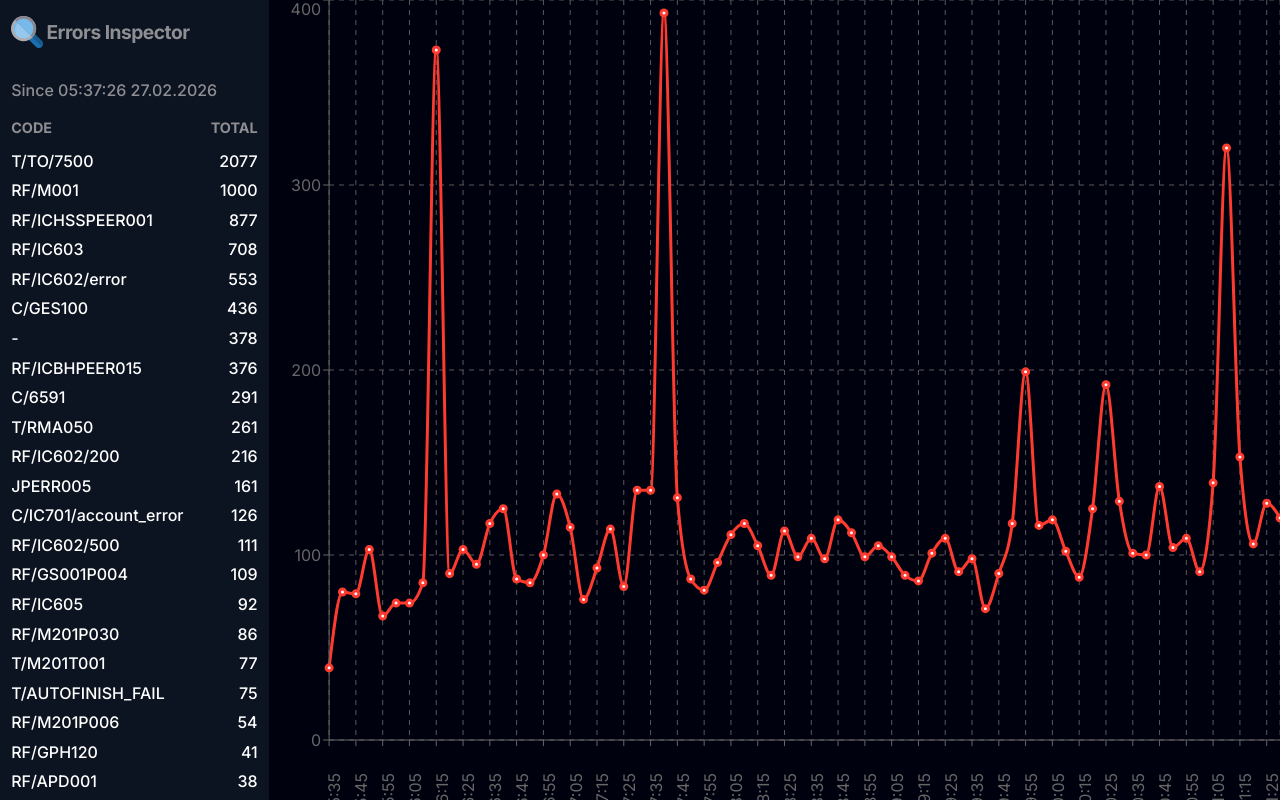
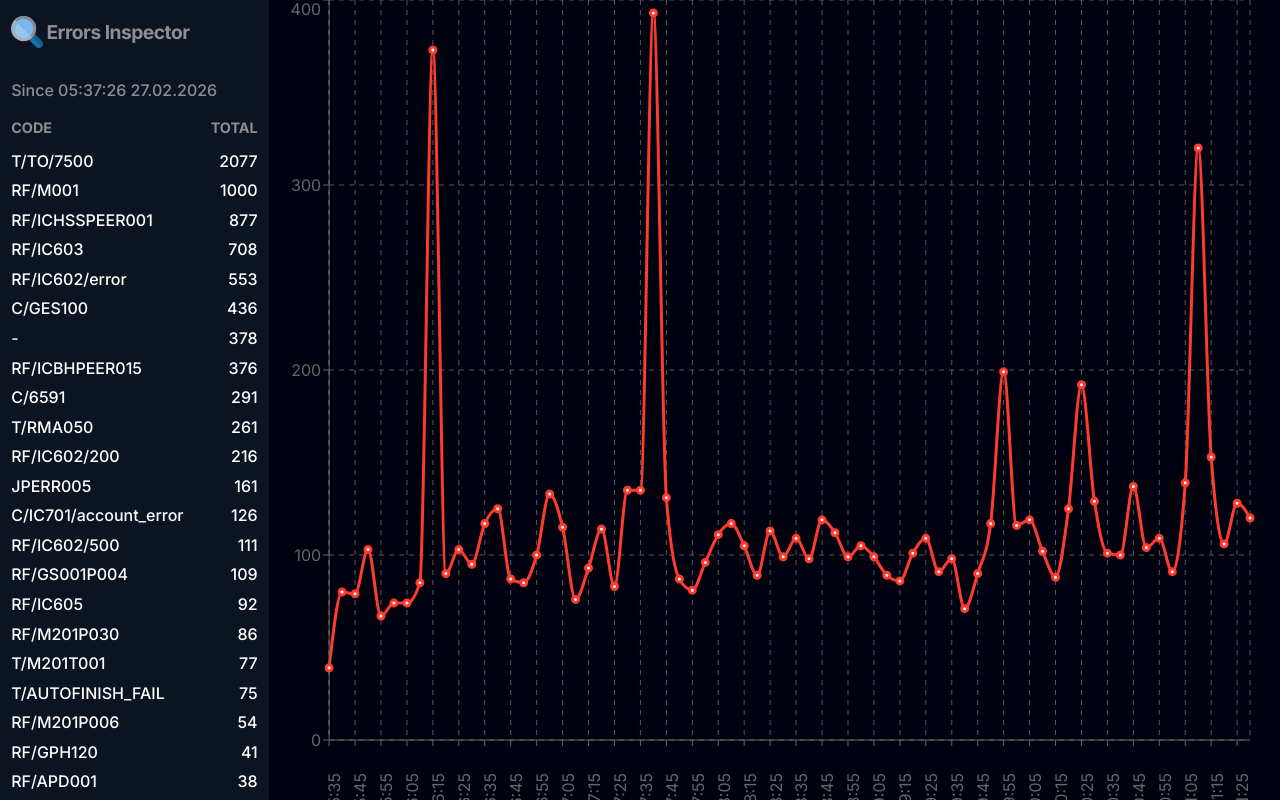
Before and after one commit to dimitarraychev/errors-inspector, a React (Vite) app: page / in a window 1280 px wide. Built offline with nearby package versions, Linux system fonts and the light colour scheme.

Commit message:
updated margin

```diff
--- a/src/components/TotalErrorsLineChart/TotalErrorsLineChart.tsx
+++ b/src/components/TotalErrorsLineChart/TotalErrorsLineChart.tsx
@@ -70,7 +70,7 @@ const TotalErrorsLineChart = () => {
       width={"100%"}
       height={"100%"}
       data={chartData}
-      margin={{ bottom: 30 }}
+      margin={{ bottom: 30, right: 30 }}
     >
       <CartesianGrid
         stroke="var(--border)"
```
